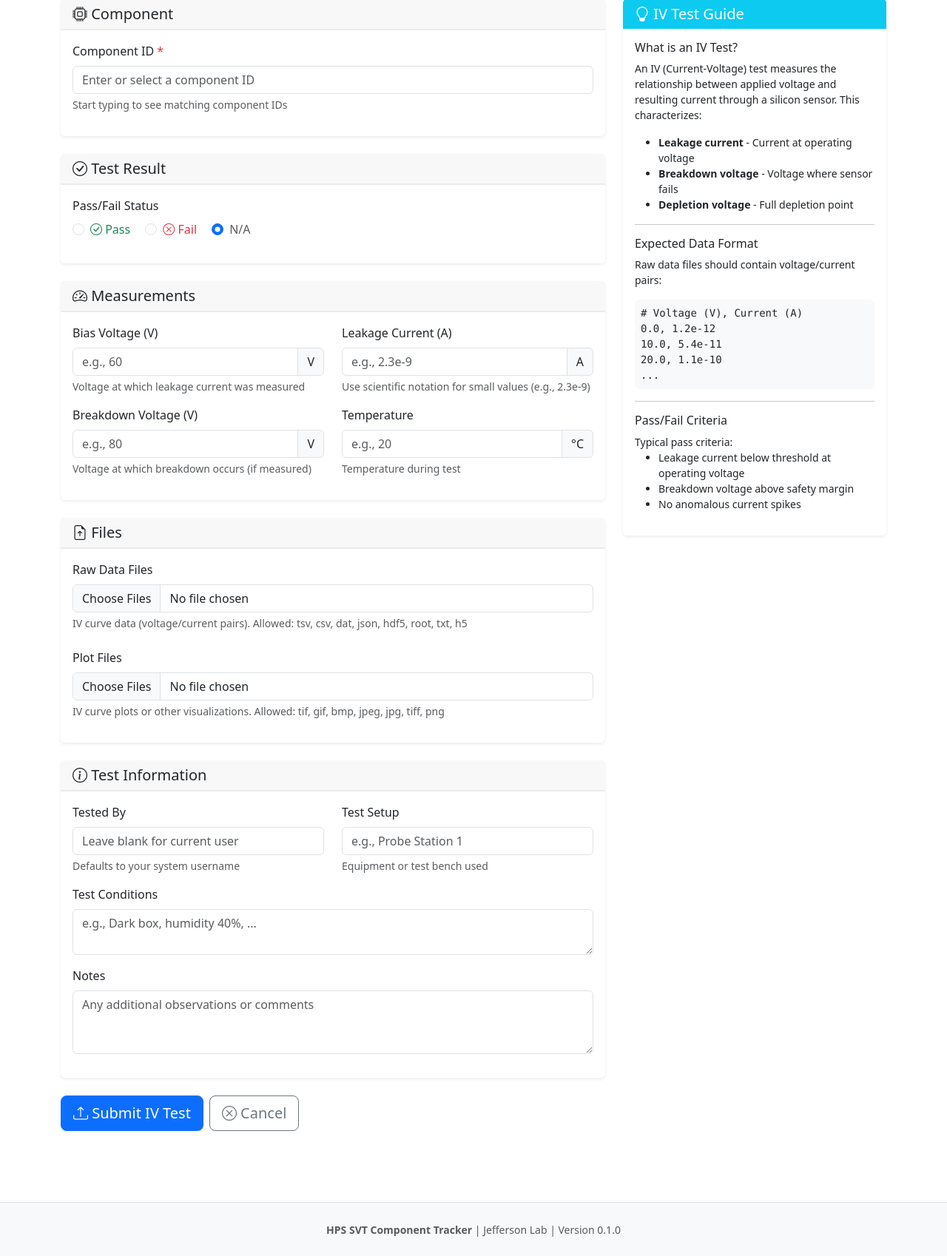
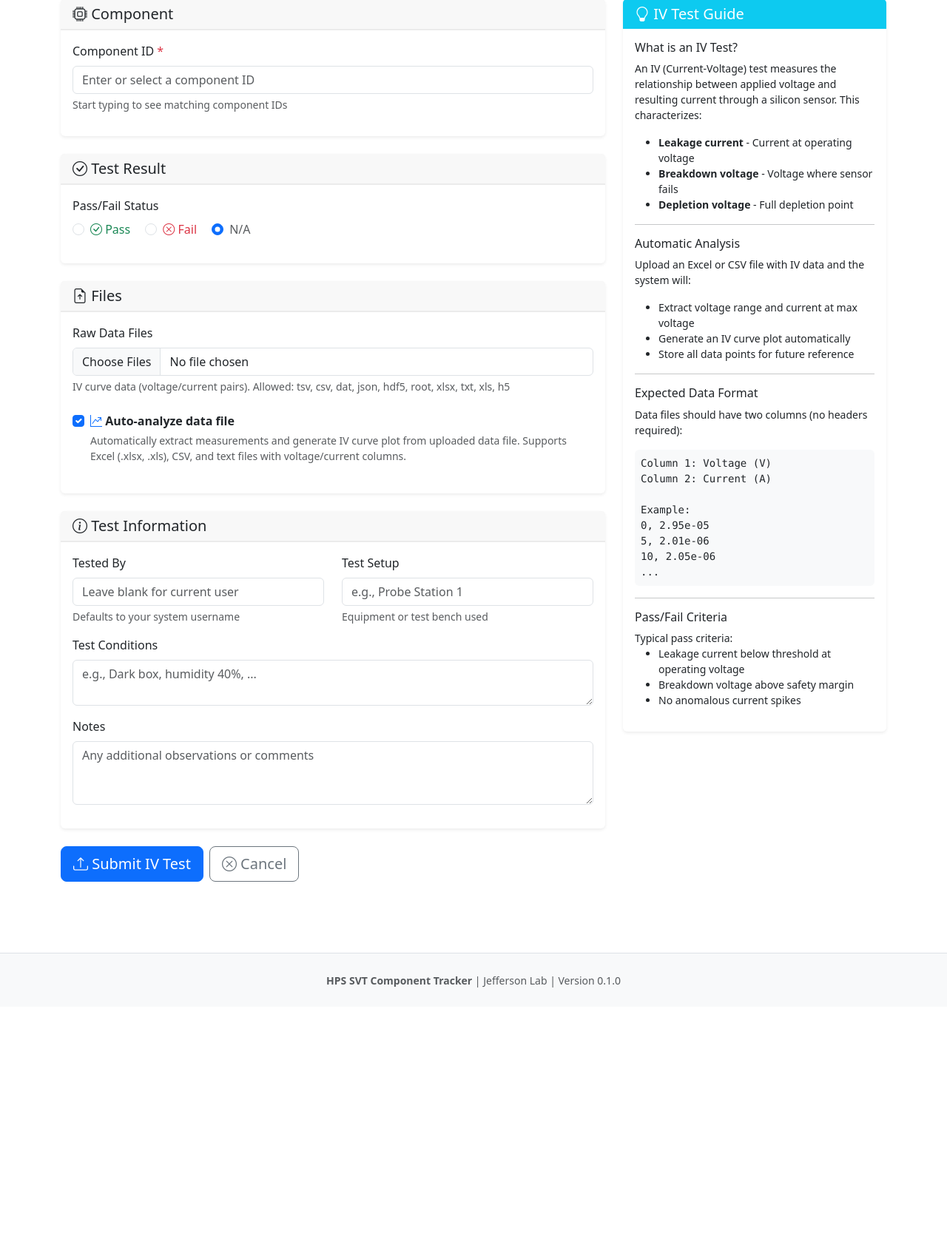
Before and after one commit to mgignac/hps-svt-tracker, a Flask app: page /upload/iv-test in a window 1280 px wide. Shown: the part 291-1989 px from the top of the page at 74% size. After the commit the page ends 1626 px from the top, so only its background shows below. Run offline with Flask 3, Linux system fonts and the light colour scheme; data that the repository does not hold is empty; some libraries are stand-ins or nearby versions.

Commit message:
Add IV data analysis, test editing, and display improvements
- Add automatic IV curve analysis from uploaded data files (Excel, CSV)
  - Extract voltage/current measurements automatically
  - Generate IV curve plots with annotations at 100V
  - Display current in µA units, skip first data point outlier
- Simplify IV test upload form (remove manual measurements, plot uploads)
- Add ability to edit test pass/fail status in edit mode
- Add ability to delete tests in edit mode (with confirmation)
- Add human-readable test type names across web interface
  - iv_curve → "IV Test", edge_imaging → "Edge Imaging", etc.
  - Fallback formatting for unknown test types

🤖 Generated with [Claude Code](https://claude.ai/code)

Co-Authored-By: Claude <noreply@anthropic.com>

```diff
--- a/web/app.py
+++ b/web/app.py
@@ -24,6 +24,18 @@ COMPONENT_TYPE_DISPLAY_NAMES = {
     'mpod_module': 'MPOD Module',
     'mpod_crate': 'MPOD Crate',
     'flange_board': 'Flange Board',
+    'other': 'Other',
+}
+
+# Display name mappings for test types
+TEST_TYPE_DISPLAY_NAMES = {
+    'iv_curve': 'IV Test',
+    'edge_imaging': 'Edge Imaging',
+    'flange_qc_test': 'Flange QC Test',
+    'noise_test': 'Noise Test',
+    'visual_inspection': 'Visual Inspection',
+    'burn_in': 'Burn-In Test',
+    'calibration': 'Calibration',
     'other': 'Other',
 }
 
@@ -95,6 +107,17 @@ def create_app(config_class=DevelopmentConfig):
         """Convert internal component type name to human-readable display name"""
         return COMPONENT_TYPE_DISPLAY_NAMES.get(type_name, type_name)
 
+    @app.template_filter('display_test_type')
+    def display_test_type_filter(test_type):
+        """Convert internal test type name to human-readable display name"""
+        if not test_type:
+            return 'Unknown'
+        # Return mapped name, or format the raw name if not in mapping
+        if test_type in TEST_TYPE_DISPLAY_NAMES:
+            return TEST_TYPE_DISPLAY_NAMES[test_type]
+        # Fallback: replace underscores with spaces and title case
+        return test_type.replace('_', ' ').title()
+
     @app.template_filter('format_date')
     def format_date_filter(date_str, include_time=True):
         """
--- a/web/routes/upload.py
+++ b/web/routes/upload.py
@@ -21,7 +21,7 @@ upload_bp = Blueprint('upload', __name__)
 ALLOWED_IMAGE_EXTENSIONS = {'png', 'jpg', 'jpeg', 'gif', 'bmp', 'tiff', 'tif'}
 
 # Allowed data file extensions
-ALLOWED_DATA_EXTENSIONS = {'csv', 'txt', 'dat', 'tsv', 'hdf5', 'h5', 'root', 'json'}
+ALLOWED_DATA_EXTENSIONS = {'csv', 'txt', 'dat', 'tsv', 'hdf5', 'h5', 'root', 'json', 'xlsx', 'xls'}
 
 # Legacy alias
 ALLOWED_EXTENSIONS = ALLOWED_IMAGE_EXTENSIONS
@@ -165,7 +165,14 @@ def picture():
 
 @upload_bp.route('/iv-test', methods=['GET', 'POST'])
 def iv_test():
-    """Upload an IV (Current-Voltage) test result"""
+    """Upload an IV (Current-Voltage) test result with automatic data analysis"""
+    # Import IV analysis utilities
+    try:
+        from hps_svt_tracker.plotting import analyze_iv_file
+        iv_analysis_available = True
+    except ImportError:
+        iv_analysis_available = False
+
     if request.method == 'POST':
         # Get form data
         component_id = request.form.get('component_id', '').strip()
@@ -173,6 +180,7 @@ def iv_test():
         test_setup = request.form.get('test_setup', '').strip()
         test_conditions = request.form.get('test_conditions', '').strip()
         notes = request.form.get('notes', '').strip()
+        analyze_data = request.form.get('analyze_data') == 'on'
 
         # Pass/fail
         pass_fail_value = request.form.get('pass_fail', '')
@@ -181,12 +189,6 @@ def iv_test():
             pass_fail = True
         elif pass_fail_value == 'fail':
             pass_fail = False
-
-        # Measurements
-        bias_voltage = request.form.get('bias_voltage', '').strip()
-        leakage_current = request.form.get('leakage_current', '').strip()
-        temperature = request.form.get('temperature', '').strip()
-        breakdown_voltage = request.form.get('breakdown_voltage', '').strip()
 
         # Validate component exists
         if not component_id:
@@ -198,43 +200,20 @@ def iv_test():
             flash(f"Component '{component_id}' not found.", 'danger')
             return redirect(url_for('upload.iv_test'))
 
-        # Build measurements dict
+        # Measurements will be populated by analysis
         measurements = {}
-        if bias_voltage:
-            try:
-                measurements['voltage_measured'] = float(bias_voltage)
-            except ValueError:
-                flash('Bias voltage must be a number.', 'danger')
-                return redirect(url_for('upload.iv_test'))
-
-        if leakage_current:
-            try:
-                measurements['current_measured'] = float(leakage_current)
-            except ValueError:
-                flash('Leakage current must be a number.', 'danger')
-                return redirect(url_for('upload.iv_test'))
-
-        if temperature:
-            try:
-                measurements['temperature'] = float(temperature)
-            except ValueError:
-                flash('Temperature must be a number.', 'danger')
-                return redirect(url_for('upload.iv_test'))
-
-        if breakdown_voltage:
-            try:
-                measurements['breakdown_voltage'] = float(breakdown_voltage)
-            except ValueError:
-                flash('Breakdown voltage must be a number.', 'danger')
-                return redirect(url_for('upload.iv_test'))
 
         # Process file uploads
         files = {}
         temp_files = []  # Track temp files for cleanup
+        generated_plot_path = None  # Track auto-generated plot
 
         try:
             # Raw data files
             raw_data_files = request.files.getlist('raw_data')
+            analyzable_extensions = {'.xlsx', '.xls', '.csv', '.txt', '.dat', '.tsv'}
+            analyzed_file = None
+
             if raw_data_files:
                 raw_data_paths = []
                 for f in raw_data_files:
@@ -246,24 +225,48 @@ def iv_test():
                         if temp_path:
                             raw_data_paths.append(temp_path)
                             temp_files.append(temp_path)
+
+                            # Check if this file can be analyzed
+                            ext = Path(f.filename).suffix.lower()
+                            if analyze_data and iv_analysis_available and ext in analyzable_extensions and not analyzed_file:
+                                analyzed_file = temp_path
+
                 if raw_data_paths:
                     files['raw_data'] = raw_data_paths
 
-            # Plot files
-            plot_files = request.files.getlist('plots')
-            if plot_files:
-                plot_paths = []
-                for f in plot_files:
-                    if f.filename != '':
-                        if not allowed_image(f.filename):
-                            flash(f"Invalid plot file type: {f.filename}", 'warning')
-                            continue
-                        temp_path = save_temp_file(f)
-                        if temp_path:
-                            plot_paths.append(temp_path)
-                            temp_files.append(temp_path)
-                if plot_paths:
-                    files['plot'] = plot_paths
+            # Perform IV analysis if enabled and we have an analyzable file
+            if analyzed_file:
+                analysis_result = analyze_iv_file(analyzed_file, component_id)
+
+                if analysis_result['success']:
+                    # Merge analyzed measurements (they take precedence over manual)
+                    analyzed_measurements = analysis_result['measurements']
+
+                    # Update measurements with analyzed values
+                    measurements.update(analyzed_measurements)
+
+                    # Generate and save the IV curve plot
+                    if analysis_result['plot_bytes']:
+                        # Save plot to temp file
+                        fd, plot_temp_path = tempfile.mkstemp(suffix='.png')
+                        os.close(fd)
+                        with open(plot_temp_path, 'wb') as f:
+                            f.write(analysis_result['plot_bytes'])
+                        temp_files.append(plot_temp_path)
+                        generated_plot_path = plot_temp_path
+
+                        # Add to plot files
+                        if 'plot' not in files:
+                            files['plot'] = []
+                        files['plot'].append(plot_temp_path)
+
+                    # Build informative flash message
+                    msg_parts = [f"Analyzed IV data: {analyzed_measurements.get('num_points', 0)} data points"]
+                    msg_parts.append(f"Voltage range: {analyzed_measurements.get('voltage_min', 0):.0f} - {analyzed_measurements.get('voltage_max', 0):.0f} V")
+                    msg_parts.append(f"Current @ max V: {analyzed_measurements.get('current_at_max_voltage', 0):.2e} A")
+                    flash(". ".join(msg_parts), 'info')
+                else:
+                    flash(f"Could not analyze data file: {analysis_result['error']}", 'warning')
 
             # Create test result
             test_result = TestResult(
@@ -307,7 +310,7 @@ def iv_test():
                          component_ids=component_ids,
                          prefill_component_id=prefill_component_id,
                          allowed_data_extensions=ALLOWED_DATA_EXTENSIONS,
-                         allowed_image_extensions=ALLOWED_IMAGE_EXTENSIONS)
+                         iv_analysis_available=iv_analysis_available)
 
 
 @upload_bp.route('/edge-imaging', methods=['GET', 'POST'])
--- a/web/templates/components/detail.html
+++ b/web/templates/components/detail.html
@@ -221,7 +221,7 @@
                     {% for test in tests %}
                     <tr>
                         <td>{{ test.test_date|format_date }}</td>
-                        <td>{{ test.test_type }}</td>
+                        <td>{{ test.test_type|display_test_type }}</td>
                         <td>
                             {% if test.pass_fail %}
                                 <span class="test-pass"><i class="bi bi-check-circle"></i> PASS</span>
--- a/web/templates/index.html
+++ b/web/templates/index.html
@@ -161,7 +161,7 @@
                                         {{ test.component_id }}
                                     </a>
                                 </td>
-                                <td>{{ test.test_type }}</td>
+                                <td>{{ test.test_type|display_test_type }}</td>
                                 <td>{{ test.test_date|format_date(include_time=false) }}</td>
                                 <td>
                                     {% if test.pass_fail %}
--- a/web/templates/upload/iv_test.html
+++ b/web/templates/upload/iv_test.html
@@ -76,55 +76,6 @@
                 </div>
             </div>
 
-            <!-- Measurements -->
-            <div class="card mb-4">
-                <div class="card-header">
-                    <h5 class="mb-0"><i class="bi bi-speedometer2"></i> Measurements</h5>
-                </div>
-                <div class="card-body">
-                    <div class="row">
-                        <div class="col-md-6 mb-3">
-                            <label for="bias_voltage" class="form-label">Bias Voltage (V)</label>
-                            <div class="input-group">
-                                <input type="number" step="any" class="form-control" id="bias_voltage" name="bias_voltage"
-                                       placeholder="e.g., 60">
-                                <span class="input-group-text">V</span>
-                            </div>
-                            <div class="form-text">Voltage at which leakage current was measured</div>
-                        </div>
-                        <div class="col-md-6 mb-3">
-                            <label for="leakage_current" class="form-label">Leakage Current (A)</label>
-                            <div class="input-group">
-                                <input type="number" step="any" class="form-control" id="leakage_current" name="leakage_current"
-                                       placeholder="e.g., 2.3e-9">
-                                <span class="input-group-text">A</span>
-                            </div>
-                            <div class="form-text">Use scientific notation for small values (e.g., 2.3e-9)</div>
-                        </div>
-                    </div>
-                    <div class="row">
-                        <div class="col-md-6 mb-3">
-                            <label for="breakdown_voltage" class="form-label">Breakdown Voltage (V)</label>
-                            <div class="input-group">
-                                <input type="number" step="any" class="form-control" id="breakdown_voltage" name="breakdown_voltage"
-                                       placeholder="e.g., 80">
-                                <span class="input-group-text">V</span>
-                            </div>
-                            <div class="form-text">Voltage at which breakdown occurs (if measured)</div>
-                        </div>
-                        <div class="col-md-6 mb-3">
-                            <label for="temperature" class="form-label">Temperature</label>
-                            <div class="input-group">
-                                <input type="number" step="any" class="form-control" id="temperature" name="temperature"
-                                       placeholder="e.g., 20">
-                                <span class="input-group-text">&deg;C</span>
-                            </div>
-                            <div class="form-text">Temperature during test</div>
-                        </div>
-                    </div>
-                </div>
-            </div>
-
             <!-- File Uploads -->
             <div class="card mb-4">
                 <div class="card-header">
@@ -135,29 +86,28 @@
                     <div class="mb-4">
                         <label for="raw_data" class="form-label">Raw Data Files</label>
                         <input type="file" class="form-control" id="raw_data" name="raw_data"
-                               accept=".csv,.txt,.dat,.tsv,.hdf5,.h5,.root,.json" multiple>
+                               accept=".csv,.txt,.dat,.tsv,.hdf5,.h5,.root,.json,.xlsx,.xls" multiple>
                         <div class="form-text">
                             IV curve data (voltage/current pairs). Allowed: {{ allowed_data_extensions|join(', ') }}
                         </div>
                     </div>
 
-                    <!-- Plot Files -->
-                    <div class="mb-3">
-                        <label for="plots" class="form-label">Plot Files</label>
-                        <input type="file" class="form-control" id="plots" name="plots"
-                               accept=".png,.jpg,.jpeg,.gif,.bmp,.tiff,.tif" multiple>
-                        <div class="form-text">
-                            IV curve plots or other visualizations. Allowed: {{ allowed_image_extensions|join(', ') }}
+                    <!-- Auto-analyze option -->
+                    {% if iv_analysis_available %}
+                    <div class="mb-4">
+                        <div class="form-check">
+                            <input class="form-check-input" type="checkbox" id="analyze_data" name="analyze_data" checked>
+                            <label class="form-check-label" for="analyze_data">
+                                <i class="bi bi-graph-up-arrow text-primary"></i>
+                                <strong>Auto-analyze data file</strong>
+                            </label>
+                        </div>
+                        <div class="form-text ms-4">
+                            Automatically extract measurements and generate IV curve plot from uploaded data file.
+                            Supports Excel (.xlsx, .xls), CSV, and text files with voltage/current columns.
                         </div>
                     </div>
-
-                    <!-- Plot Preview -->
-                    <div id="plot-preview-container" style="display: none;">
-                        <label class="form-label">Plot Preview <span id="plot-count" class="badge bg-secondary"></span></label>
-                        <div class="border rounded p-2 bg-light">
-                            <div id="plot-previews" class="d-flex flex-wrap gap-2 justify-content-center"></div>
-                        </div>
-                    </div>
+                    {% endif %}
                 </div>
             </div>
 
@@ -226,14 +176,29 @@
 
                 <hr>
 
+                <h6>Automatic Analysis</h6>
+                <p class="small">
+                    Upload an Excel or CSV file with IV data and the system will:
+                </p>
+                <ul class="small">
+                    <li>Extract voltage range and current at max voltage</li>
+                    <li>Generate an IV curve plot automatically</li>
+                    <li>Store all data points for future reference</li>
+                </ul>
+
+                <hr>
+
                 <h6>Expected Data Format</h6>
                 <p class="small">
-                    Raw data files should contain voltage/current pairs:
+                    Data files should have two columns (no headers required):
                 </p>
-                <pre class="small bg-light p-2 rounded"># Voltage (V), Current (A)
-0.0, 1.2e-12
-10.0, 5.4e-11
-20.0, 1.1e-10
+                <pre class="small bg-light p-2 rounded">Column 1: Voltage (V)
+Column 2: Current (A)
+
+Example:
+0, 2.95e-05
+5, 2.01e-06
+10, 2.05e-06
 ...</pre>
 
                 <hr>
@@ -252,50 +217,3 @@
     </div>
 </div>
 {% endblock %}
-
-{% block extra_js %}
-<script>
-// Plot preview functionality
-document.getElementById('plots').addEventListener('change', function(e) {
-    const files = e.target.files;
-    const previewContainer = document.getElementById('plot-preview-container');
-    const previewsDiv = document.getElementById('plot-previews');
-    const fileCount = document.getElementById('plot-count');
-
-    previewsDiv.innerHTML = '';
-
-    if (files.length > 0) {
-        fileCount.textContent = files.length + ' file' + (files.length > 1 ? 's' : '');
-        previewContainer.style.display = 'block';
-
-        Array.from(files).forEach(function(file, index) {
-            const reader = new FileReader();
-            reader.onload = function(e) {
-                const img = document.createElement('img');
-                img.src = e.target.result;
-                img.alt = 'Preview ' + (index + 1);
-                img.className = 'img-thumbnail';
-                img.style.maxHeight = '150px';
-                img.style.maxWidth = '200px';
-                previewsDiv.appendChild(img);
-            };
-            reader.readAsDataURL(file);
-        });
-    } else {
-        previewContainer.style.display = 'none';
-    }
-});
-
-// Auto-format scientific notation for current input
-document.getElementById('leakage_current').addEventListener('blur', function(e) {
-    const value = e.target.value.trim();
-    if (value && !isNaN(parseFloat(value))) {
-        const num = parseFloat(value);
-        // If very small number, suggest scientific notation
-        if (Math.abs(num) < 0.001 && num !== 0) {
-            e.target.value = num.toExponential(2);
-        }
-    }
-});
-</script>
-{% endblock %}
```
Also changed, not shown: hps_svt_tracker/plotting.py (+254 -2 lines), web/routes/tests.py (+54 -1 lines), web/templates/tests/detail.html (+26 -1 lines).
